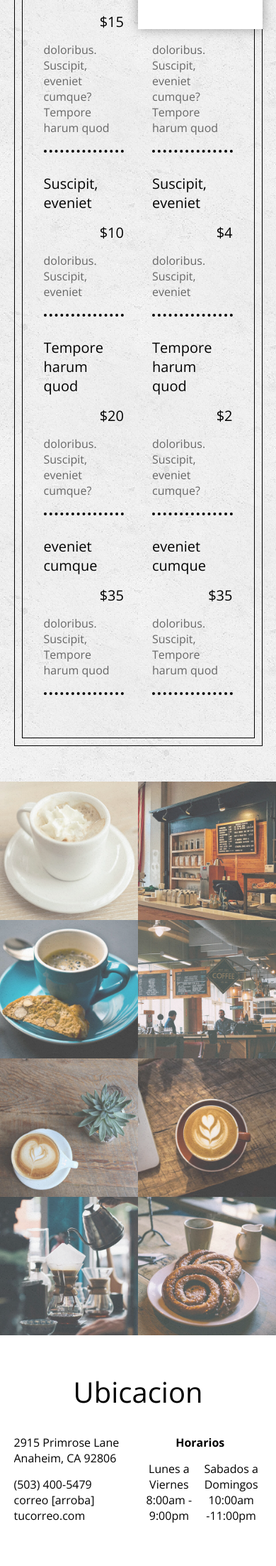
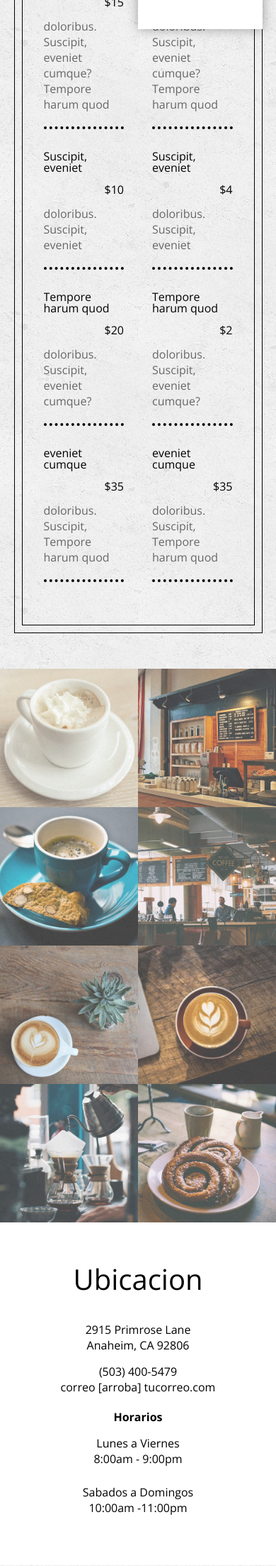
Before and after one commit to jguerrero101314/CursosDise-oWeb, a PHP site: page / in a window 390 px wide. Shown: the part 1880-4086 px from the top of the page at 71% size. Run offline with PHP 8.4, Linux system fonts and the light colour scheme; grey boxes are pictures that could not be loaded.

Commit message:
163. Mediaqueries

```diff
--- a/Practicas/Sección 11 [PRACTICA] Creando una Pagina para un Restaurante/css/main.css
+++ b/Practicas/Sección 11 [PRACTICA] Creando una Pagina para un Restaurante/css/main.css
@@ -230,6 +230,28 @@
   .main .mapa {
     width: 80%;
     margin: auto; } }
+@media screen and (max-width: 400px) {
+  .main .acerca-de article h3 {
+    font-size: 34px;
+    margin-bottom: 10px; }
+
+  .main .menu article .nombre,
+  .main .menu article .precio {
+    font-size: 16px;
+    line-height: 16px; }
+
+  .main .ubicacion .direccion,
+  .main .ubicacion .horarios {
+    width: 100%;
+    text-align: center; }
+
+  .main .ubicacion .direccion {
+    margin-bottom: 20px; }
+
+  .main .ubicacion .horarios .entre-semana,
+  .main .ubicacion .horarios .fin-semana {
+    width: 100%;
+    margin-bottom: 10px; } }
 /*# sourceMappingURL=main.scss.map */
 
 /*# sourceMappingURL=main.css.map */
--- a/Practicas/Sección 11 [PRACTICA] Creando una Pagina para un Restaurante/css/mediaQueries.scss
+++ b/Practicas/Sección 11 [PRACTICA] Creando una Pagina para un Restaurante/css/mediaQueries.scss
@@ -43,3 +43,32 @@
         margin: auto;
     }
 }
+
+@media screen and (max-width: 400px) {
+	.main .acerca-de article h3 {
+		font-size: 34px;
+		margin-bottom: 10px;
+	}
+
+	.main .menu article .nombre,
+	.main .menu article .precio {
+		font-size: 16px;
+		line-height: 16px;
+	}
+
+	.main .ubicacion .direccion,
+	.main .ubicacion .horarios {
+		width: 100%;
+		text-align: center;
+	}
+
+	.main .ubicacion .direccion {
+		margin-bottom: 20px;
+	}
+
+	.main .ubicacion .horarios .entre-semana,
+	.main .ubicacion .horarios .fin-semana {
+		width: 100%;
+		margin-bottom: 10px;
+	}
+}
```
Also changed, not shown: 1 other file.
